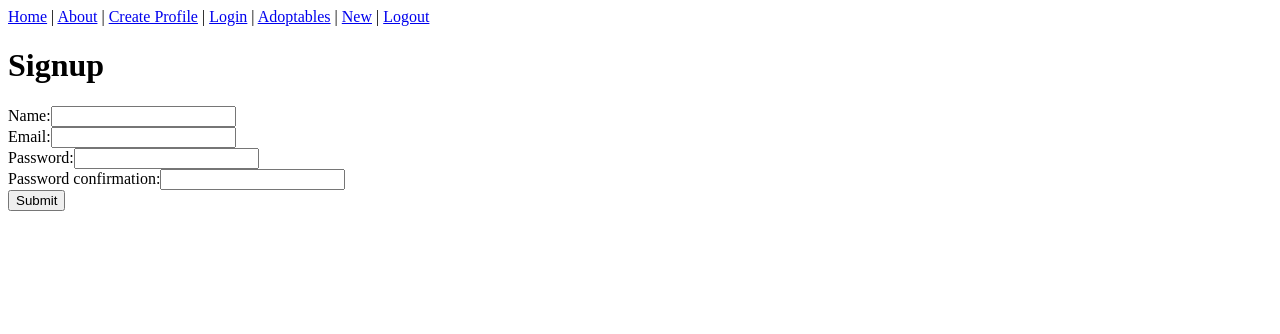
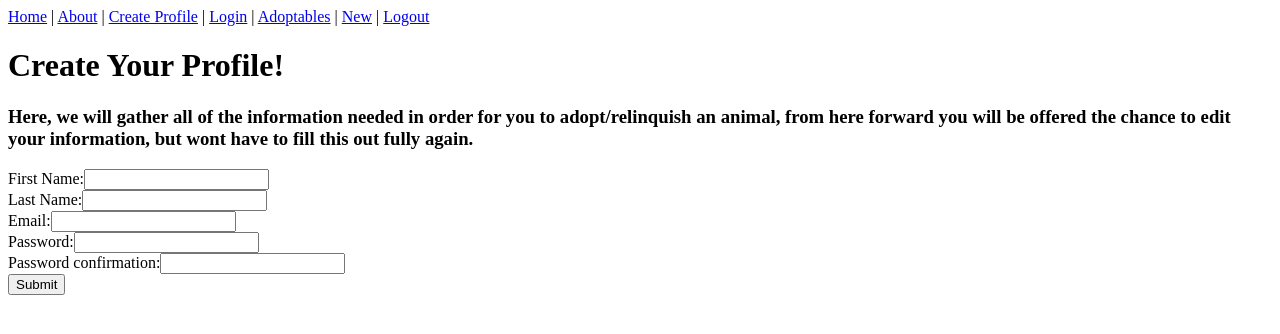
Before and after one commit to Ripster47/rescue_app_vue, a Vue app: page /signup in a window 1280 px wide. Shown: the top 334 px of the page. Built offline with nearby package versions, Linux system fonts and the light colour scheme.

Commit message:
everything working, need to adjust create profile page

```diff
--- a/src/router.js
+++ b/src/router.js
@@ -4,6 +4,7 @@ import AnimalsIndex from './views/AnimalsIndex.vue'
 import AnimalsNew from './views/AnimalsNew.vue'
 import AnimalsShow from './views/AnimalsShow.vue'
 import AnimalsEdit from './views/AnimalsEdit.vue'
+import SubmissionsAdoption from './views/SubmissionsAdoption.vue'
 import Home from './views/Home.vue'
 import About from './views/About.vue'
 import Signup from './views/Signup.vue'
@@ -21,6 +22,7 @@ export default new Router({
     { path: '/animals/new', name: 'animals-new', component: AnimalsNew },
     { path: '/animals/:id', name: 'animals-show', component: AnimalsShow },
     { path: '/animals/:id/edit', name: 'animals-edit', component: AnimalsEdit },
+    { path: '/submissions/new', name: 'submissions-adoption', component: SubmissionsAdoption },
     { path: '/about', name: 'about', component: About },
     { path: '/signup', name: 'signup', component: Signup },
     { path: '/login', name: 'login', component: Login },
--- a/src/views/AnimalsEdit.vue
+++ b/src/views/AnimalsEdit.vue
@@ -78,7 +78,7 @@ export default {
                     age: this.animal.age,
                     description: this.animal.description,
                     medical_status: this.animal.medical_status,
-                    donation: this.animal.medical_status,
+                    donation: this.animal.donation,
                     image_url: this.animal.image_url
                     };
       axios.patch( "/api/animals/" + this.animal.id, params )
--- a/src/views/Signup.vue
+++ b/src/views/Signup.vue
@@ -2,13 +2,18 @@
   <div class="signup">
     <div class="container">
       <form v-on:submit.prevent="submit()">
-        <h1>Signup</h1>
+        <h1>Create Your Profile!</h1>
+        <h3>Here, we will gather all of the information needed in order for you to adopt/relinquish an animal, from here forward you will be offered the chance to edit your information, but wont have to fill this out fully again.</h3>
         <ul>
           <li class="text-danger" v-for="error in errors">{{ error }}</li>
         </ul>
         <div class="form-group">
-          <label>Name:</label>
-          <input type="text" class="form-control" v-model="name">
+          <label>First Name:</label>
+          <input type="text" class="form-control" v-model="firstName">
+        </div>
+         <div class="form-group">
+          <label>Last Name:</label>
+          <input type="text" class="form-control" v-model="lastName">
         </div>
         <div class="form-group">
           <label>Email:</label>
@@ -38,7 +43,8 @@ import axios from "axios";
 export default {
   data: function() {
     return {
-      name: "",
+      firstName: "",
+      lastName: "",
       email: "",
       password: "",
       passwordConfirmation: "",
@@ -48,7 +54,8 @@ export default {
         methods: {
           submit: function() {
             var params = {
-              name: this.name,
+              first_name: this.firstName,
+              last_name: this.lastName,
               email: this.email,
               password: this.password,
               password_confirmation: this.passwordConfirmation
--- /dev/null
+++ b/src/views/SubmissionsAdoption.vue
@@ -0,0 +1,25 @@
+<template>
+  <div class="submissions-adoption">
+    <h1>Adoption Application</h1>
+    <form>
+    </form>
+  </div>
+</template>
+
+<style>
+</style>
+
+<script>
+
+import axios from "axios";
+
+export default {
+  data: function() {
+    return {
+
+    };
+  },
+  created: function() {},
+  methods: {}
+};
+</script>
```
